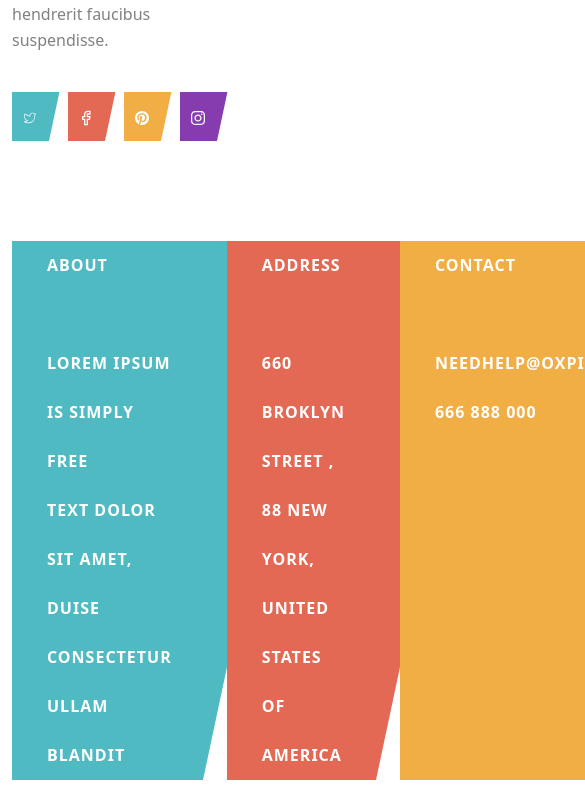
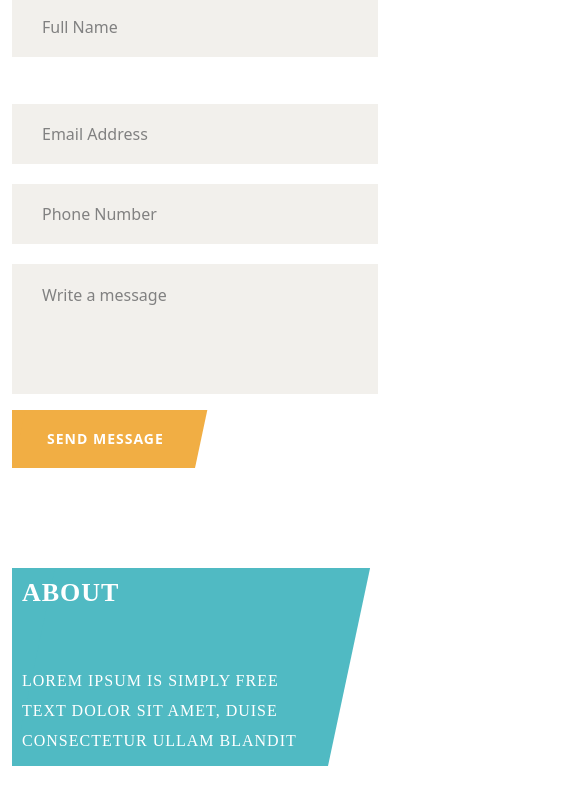
Before and after one commit to Palak-Srivastava4/oxpitan, a Next.js app: page /contact in a window 390 px wide. Shown: the part 930-1720 px from the top of the page, 585 px wide, since content can reach past the window. Built offline with nearby package versions, Linux system fonts and the light colour scheme.

Commit message:
contact page responsive done

```diff
--- a/app/components/Contact/Contact.jsx
+++ b/app/components/Contact/Contact.jsx
@@ -20,7 +20,7 @@ const Contact = () => {
         <Styled.BtnDark href="" backgroundColor={"#E36955"} hover={" #F1AE44"}>HOME . CONTACT</Styled.BtnDark>
         </div>
       </Styled.BreadCrumb>
-      <div className="container">
+      <Styled.MainContainer className="container">
         <Styled.FormSection>
           <Styled.Touch>
             <div className="touch">
@@ -64,30 +64,30 @@ const Contact = () => {
             </div>
           </Styled.Form>
         </Styled.FormSection>
-        <Styled.AboutSectionBox>
-          <Styled.BtnBG className="about" padding={"0px 30px 0px 35px"} backgroundColor={"#50bac3"}>
-            <div>About</div><br/>
-            <div>
+        <Styled.AboutSectionBox >
+          <Styled.BtnBG className="about btnWidth" padding={"0px 30px 0px 35px"} backgroundColor={"#50bac3"}>
+            <div className="heading">About</div><br/>
+            <div className="para">
               Lorem ipsum is simply free<br/> text dolor sit amet, duise<br/> consectetur
               ullam blandit
             </div>
           </Styled.BtnBG>
-          <Styled.BtnBG className="address" padding={"0px 30px 0px 35px"} backgroundColor={"#e36955"}>
-            <div>Address</div><br/>
-            <div>
+          <Styled.BtnBG className="address btnWidth" padding={"0px 30px 0px 35px"} backgroundColor={"#e36955"}>
+            <div className="heading">Address</div><br/>
+            <div className="para">
               660 broklyn street , 88 new <br/>york, United states of <br/>america
             </div>
           </Styled.BtnBG>
-          <Styled.BtnBG className="contact" padding={"0px 30px 0px 35px"} backgroundColor={"#f1ae44"}>
-            <div>Contact</div><br/>
-            <div>
+          <Styled.BtnBG className="contact btnWidth" padding={"0px 30px 0px 35px"} backgroundColor={"#f1ae44"}>
+            <div className="heading">Contact</div><br/>
+            <div className="para">
               needhelp@oxpitan.com
               <br />
               666 888 000
             </div>
           </Styled.BtnBG>
         </Styled.AboutSectionBox>
-      </div>
+      </Styled.MainContainer>
       <Footer />
     </div>
   );
--- a/app/components/Contact/style.jsx
+++ b/app/components/Contact/style.jsx
@@ -9,13 +9,26 @@ export const BreadCrumb = styled.div`
   height: 300px;
   display: flex;
   justify-content: center;
-  .home{
+  .home {
     margin-left: 49px;
     position: absolute;
     bottom: 0;
     left: 0;
+    @media (max-width: 1200px) {
+      margin-left: 11px;
+    }
+    @media (max-width:1300px) and (min-width:1100px){
+          left: 15px;
+
+    }
   }
 `;
+export const MainContainer=styled.div`
+@media (max-width:1300px) and (min-width:1100px){
+  padding:0px;;
+}
+
+`
 export const Contact = styled.div`
   font-size: 60px;
   line-height: 60px;
@@ -26,31 +39,31 @@ export const Contact = styled.div`
   display: flex;
   justify-content: center;
   align-items: center;
+  font-family: "Playfair Display", serif;
 `;
-export const About=styled.div`
-display:flex;
-margin-top:50px;
-gap:59px;
-`
-export const Lorem=styled.div`
-flex:0.4;
+export const About = styled.div`
+  display: flex;
+  margin-top: 50px;
+  gap: 59px;
+`;
+export const Lorem = styled.div`
+  flex: 0.4;
 
-.name{
+  .name {
     color: #fff;
     font-weight: 800;
     font-size: 26px;
     margin-bottom: 40px;
-
   }
-.detail{
+  .detail {
     color: #fff;
     line-height: 30px;
     font-weight: 500;
     height: 270px;
     font-size: 16px;
- padding:70px;
+    padding: 70px;
   }
-`
+`;
 export const Touch = styled.div`
   flex: 0.6;
   .touch {
@@ -100,17 +113,26 @@ export const Form = styled.div`
   flex: 0.6;
   .mainForm {
     padding: 59px 20px 0px 47px;
+    @media (max-width: 1200px) {
+      padding: 0px;
+    }
   }
 `;
 
 export const FormSection = styled.div`
   display: flex;
+  @media (max-width: 1200px) {
+    flex-direction: column;
+  }
 `;
 
 export const MainForm = styled.div`
   .nameAddress {
     display: flex;
     gap: 27px;
+    @media (max-width: 1200px) {
+      flex-direction: column;
+    }
   }
   .btn {
     -ms-transform: skewX(20deg);
@@ -133,8 +155,8 @@ export const MainForm = styled.div`
     padding: 0 30px 0 35px;
     line-height: 49px;
     border: none;
-    width:43%;
-    margin-top:10px;
+    width: 43%;
+    margin-top: 10px;
     border-radius: 0;
     -ms-transform: skewX(-20deg);
     -webkit-transform: skewX(-20deg);
@@ -150,6 +172,9 @@ export const Input = styled.input`
   width: 48%;
   border: none;
   padding: 19px 30px;
+  @media (max-width: 1200px) {
+    width: 100%;
+  }
   &::placeholder {
     color: #818181;
     font-weight: 500;
@@ -190,7 +215,7 @@ export const TextArea = styled.textarea`
 export const BtnDark = styled.a`
   font-size: 14px;
   text-transform: uppercase;
-  background:${({ backgroundColor }) => backgroundColor};
+  background: ${({ backgroundColor }) => backgroundColor};
   color: #fff;
   font-weight: 600;
   letter-spacing: 1px;
@@ -235,20 +260,41 @@ export const BtnDark = styled.a`
     color: #fff;
   }
 `;
-export const AboutSectionBox=styled.div`
+export const AboutSectionBox = styled.div`
   display: flex;
   justify-content: space-between;
   gap: 25px;
   margin: 100px 0px 100px 0px;
-`
-export const BtnBG =styled.div`
-
+  @media (max-width: 1200px) {
+    flex-direction: column;
+  }
+  .heading {
+    color: #fff;
+    font-weight: 800;
+    font-size: 26px;
+    font-family: "Playfair Display", serif;
+  }
+  .para {
+    color: #fff;
+    line-height: 30px;
+    font-weight: 500;
+    font-family: "Playfair Display", serif;
+    margin-bottom: 10px;
+  }
+`;
+export const BtnBG = styled.div`
+  @media (max-width: 1200px) {
+    padding: 0px 0px 0px 10px;
+    &.btnWidth {
+      width: 86%;
+    }
+  }
   text-transform: uppercase;
-  background:${({ backgroundColor }) => backgroundColor};
+  background: ${({ backgroundColor }) => backgroundColor};
   color: #ffffff;
   font-weight: 600;
   letter-spacing: 1px;
-  padding:${({padding})=>padding};
+  padding: ${({ padding }) => padding};
   line-height: 49px;
   position: relative;
   z-index: 1;
@@ -283,4 +329,4 @@ export const BtnBG =styled.div`
     -o-transition: 0.3s ease-in;
     transition: 0.3s ease-in;
   }
-`
+`;
```
Lines whose indentation alone changed are shown as unchanged.
